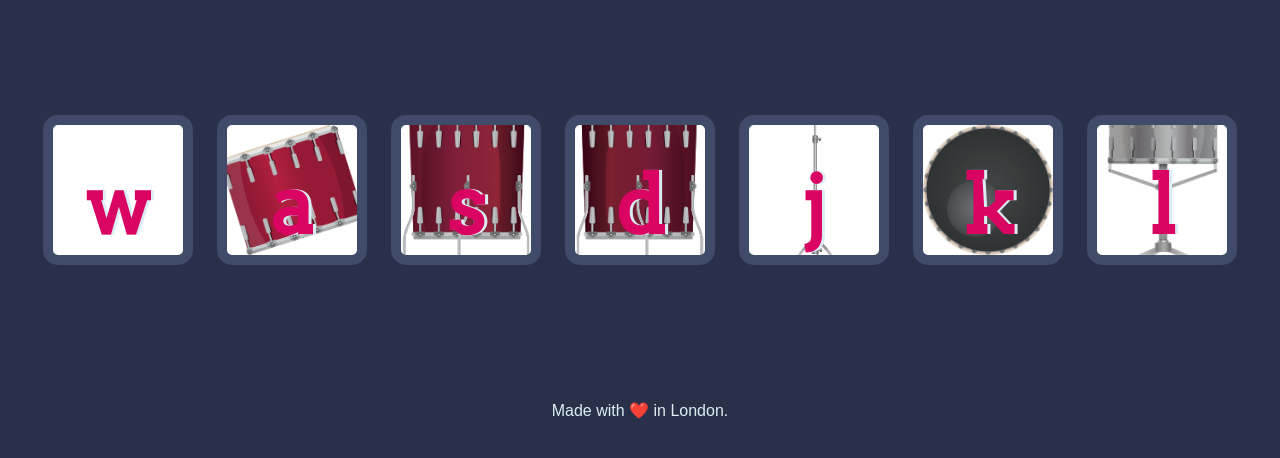
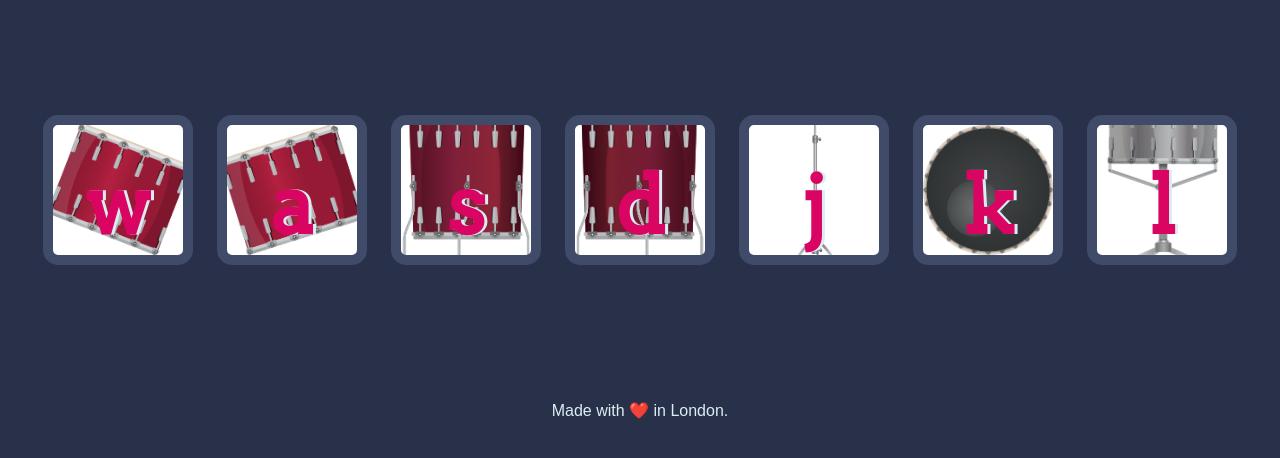
Before and after one commit to Abhijeet305-create/DRUMKIT, a plain HTML site: page index.html in a window 1280 px wide. Shown: the part 174-632 px from the top of the page. Drawn offline with Linux system fonts and the light colour scheme.

Commit message:
Update background image URL in styles.css

```diff
--- a/styles.css
+++ b/styles.css
@@ -17,7 +17,7 @@ footer {
 }
 
 .w {
-  background-image: url(images/tom1.png);
+  background-image: url(tom1.png);
   background-size: cover;
   background-position: center;
   background-repeat: no-repeat;
```
